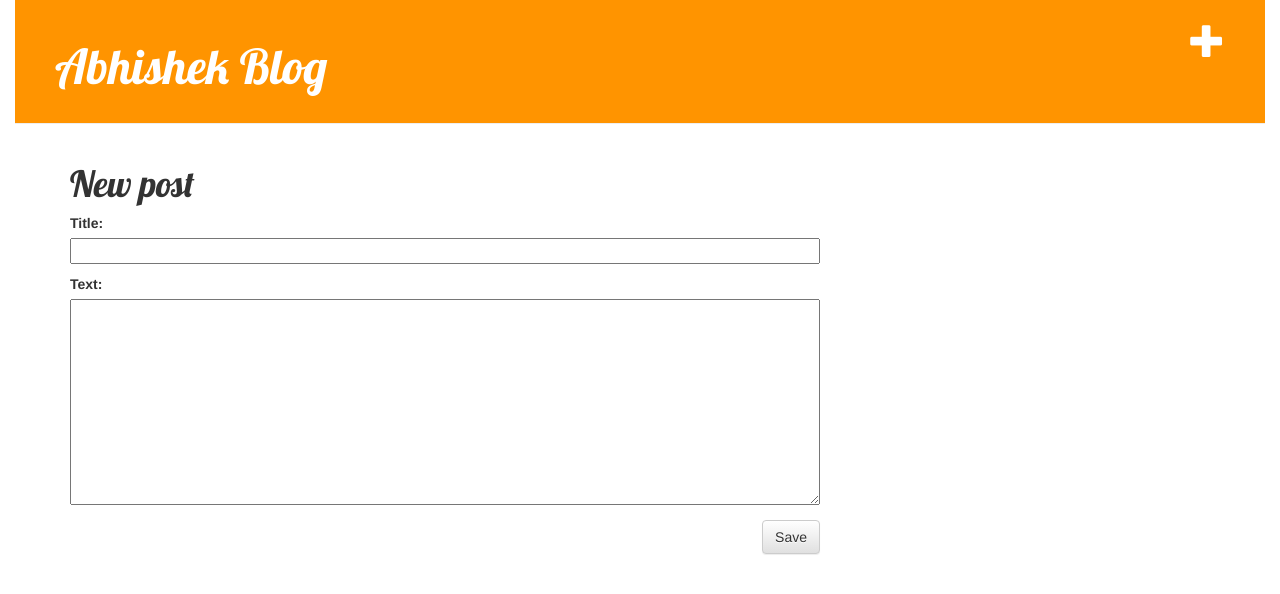
After one commit to abhishek1104/my-first-blog, a Django app: page /post/new/ in a window 1280 px wide. The commit adds this page. Shown: the top 594 px of the page. Run offline with Django 3.2, Linux system fonts and the light colour scheme; some libraries are stand-ins or nearby versions.

Commit message:
form updated

```diff
--- /dev/null
+++ b/blog/forms.py
@@ -0,0 +1,8 @@
+from django import forms
+from .models import Post
+
+class PostForm(forms.ModelForm):
+
+    class Meta:
+        model = Post
+        fields= ('title','text',)
--- a/blog/templates/blog/base.html
+++ b/blog/templates/blog/base.html
@@ -13,6 +13,7 @@
     <body>
 <body>
 <div class="page-header">
+    <a href="{% url 'blog.views.post_new' %}" class="top-menu"><span class="glyphicon glyphicon-plus"></span></a>
     <h1><a href="/">Abhishek Blog</a></h1>
 </div>
 <div class="content container">
--- /dev/null
+++ b/blog/templates/blog/post_edit.html
@@ -0,0 +1,8 @@
+{% extends 'blog/base.html' %}
+{% block content %}
+    <h1>New post</h1>
+    <form method="POST" class="post-form">{% csrf_token %}
+        {{ form.as_p }}
+        <button type="submit" class="save btn btn-default">Save</button>
+    </form>
+{% endblock %}
--- a/blog/urls.py
+++ b/blog/urls.py
@@ -6,5 +6,6 @@ urlpatterns=[
     url(r'^$',views.index,name='index'),
     url(r'^about2/$',views.index1,name='index1'),
     url(r'^posts/$',views.post_list,name='post_list'),
-    url(r'^posts/(?P<pk>[0-9]+)/$',views.post_detail)
+    url(r'^posts/(?P<pk>[0-9]+)/$',views.post_detail),
+    url(r'^post/new/$',views.post_new,name='post_new'),
 ]
--- a/blog/views.py
+++ b/blog/views.py
@@ -2,6 +2,7 @@ from django.shortcuts import render,get_object_or_404
 from django.http import HttpResponse
 from .models import Post #here . means current directory (i.e. blog.models )
 from django.utils import timezone
+from .forms import PostForm
 # Create your views here.
 
 def index(request):
@@ -19,3 +20,7 @@ def post_list(request):
 def post_detail(request,pk):
     post=get_object_or_404(Post, pk=pk)
     return render(request,'blog/post_detail.html',{'post': post})
+
+def post_new(request):
+    form=PostForm()
+    return render(request,'blog/post_edit.html',{'form': form})
```
